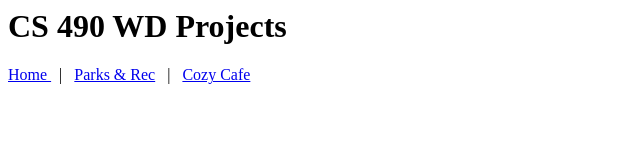
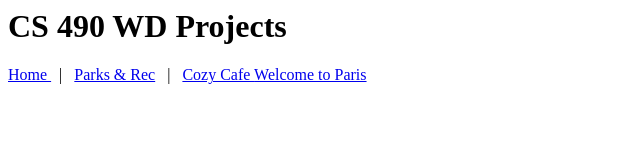
Before and after one commit to MChaudhary123/Web-Development-2025, a plain HTML site: page index.html in a window 1280 px wide. Shown: the whole page, without its empty margins (0-640 px from the left). Drawn offline with Linux system fonts and the light colour scheme.

Commit message:
Update index.html

```diff
--- a/index.html
+++ b/index.html
@@ -15,6 +15,8 @@
 			<a href = "https://mchaudhary123.github.io/Web-Development-2025/"> Home </a> &nbsp | &nbsp
 			<a href =  "Week2Project/home.html" > Parks & Rec</a>  &nbsp | &nbsp
 			<a href =  "Week3Project/home.html" > Cozy Cafe </a>
+			<a href =  "Week4Project/home.html" > Welcome to Paris </a>
+
 		</nav>
 
 	</body>
```
